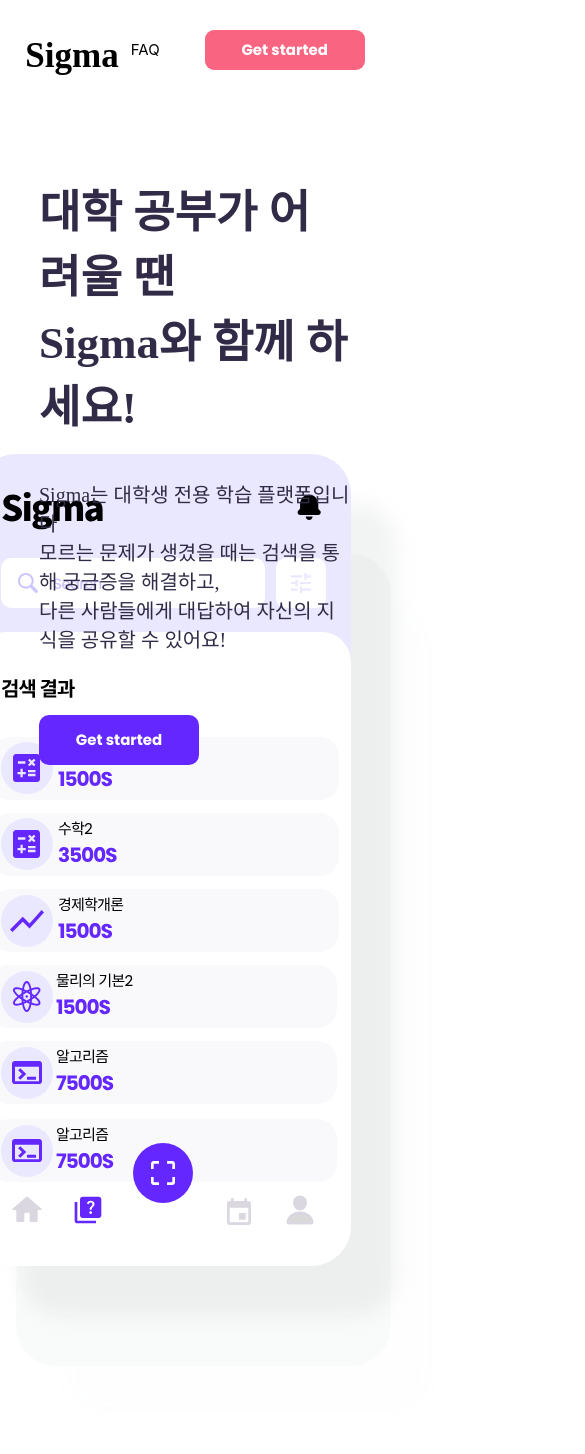
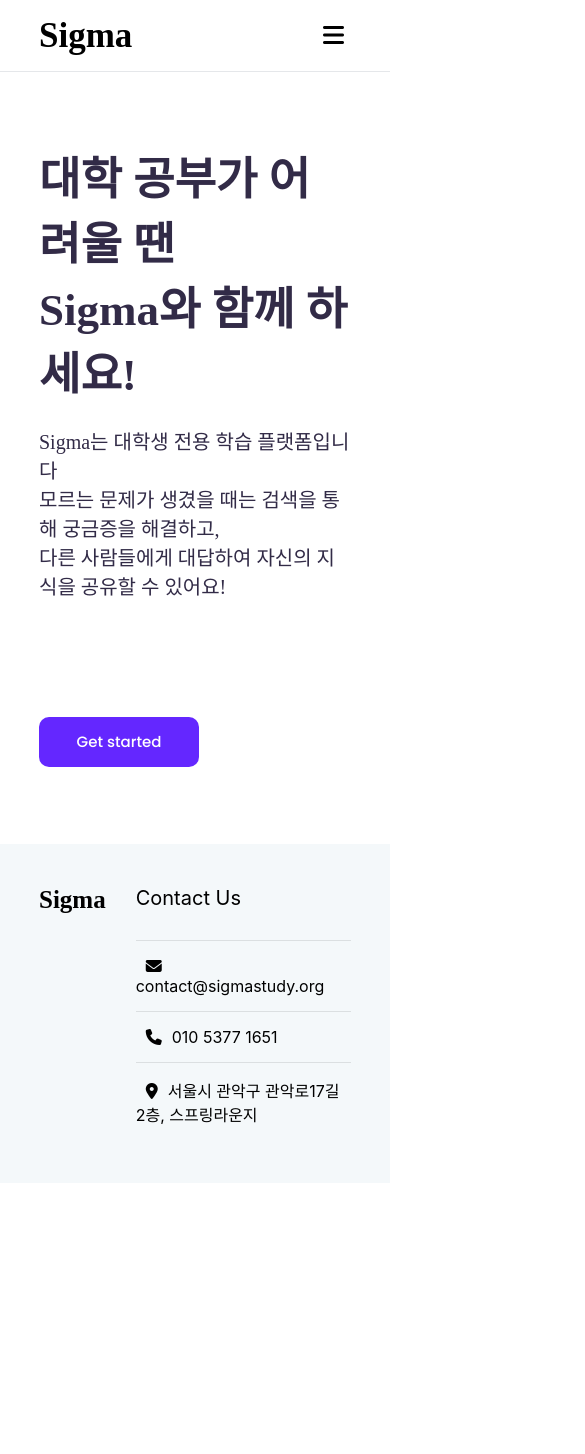
Before and after one commit to pswcsj/Sigma-landing-page, a website built with Vite: page index.html in a window 390 px wide. Shown: the whole page, 585 px wide, since content can reach past the window. After the commit the page ends 1183 px from the top, so only its background shows below. Built offline with nearby package versions, Linux system fonts and the light colour scheme; files whose address does not match are found by name.

Commit message:
Feat: Complete Basic Works

```diff
--- a/index.html
+++ b/index.html
@@ -8,24 +8,39 @@
     <link rel="preconnect" href="https://fonts.googleapis.com" />
     <link rel="preconnect" href="https://fonts.gstatic.com" crossorigin />
     <link
-      href="https://fonts.googleapis.com/css2?family=Fira+Sans:ital,wght@0,100;0,200;0,300;0,400;0,500;0,600;1,100;1,200;1,300;1,400;1,500&family=Poppins:wght@700&display=swap"
+      href="https://fonts.googleapis.com/css2?family=Fira+Sans:ital,wght@0,100;0,200;0,300;0,400;0,500;0,600;1,100;1,200;1,300;1,400;1,500&family=Poppins:wght@500&display=swap"
       rel="stylesheet"
     />
+    <script
+      src="https://kit.fontawesome.com/46f6e3e727.js"
+      crossorigin="anonymous"
+    ></script>
     <style>
       * {
         box-sizing: border-box;
       }
+      :root {
+        --main-purple: #6427ff;
+        --main-pink: #f96580;
+        --hover-gray: rgba(0, 27, 55, 0.1);
+        --container-gray: #f4f8fa;
+      }
       body {
         width: 100vw;
         margin: 0;
-        overflow: hidden;
       }
       .header {
-        margin: 0 auto;
+        z-index: 1;
+        position: fixed;
+        top: 0;
+        left: 0;
         display: flex;
-        width: 87%;
-        padding-top: 30px;
+        width: 100%;
+        padding: 10px 10%;
         justify-content: space-between;
+        align-items: center;
+        background-color: white;
+        border-bottom: 1px solid var(--hover-gray);
       }
       a {
         text-decoration: none;
@@ -34,7 +49,6 @@
       .logo {
         text-decoration: none;
         color: black;
-
         font-family: "Noto Sans KR";
         font-weight: 900;
         font-size: 35px;
@@ -42,6 +56,8 @@
       }
       .menu-button-container {
         display: flex;
+        width: max(30%, 350px);
+        justify-content: space-between;
       }
       .header .get-started {
         display: flex;
@@ -49,18 +65,18 @@
         align-items: center;
         width: 160px;
         height: 40px;
-        background: #f96580;
+        background: var(--main-purple);
         border-radius: 9px;
       }
       .header .get-started > div {
         font-family: "Poppins";
         font-style: normal;
-        font-weight: 500;
+        font-weight: 300;
         font-size: 15px;
         line-height: 22px;
         color: white;
       }
-      .faq {
+      .header-button {
         font-family: "Inter";
 
         font-style: normal;
@@ -68,16 +84,34 @@
         font-size: 15px;
         line-height: 18px;
 
-        margin-right: 45px;
         display: flex;
         align-items: center;
         height: 40px;
+
+        border-radius: 20%;
+        padding: 10px 15px;
+
+        transition: background 0.3s;
+      }
+      .header-button:hover {
+        background-color: rgba(2, 32, 71, 0.05);
+      }
+      .get-started:hover,
+      .container .get-started:hover {
+        background-color: var(--main-pink);
+      }
+      .get-started {
+        transition: all 0.3s;
       }
       .container {
         width: 80%;
+        height: 100%;
+        padding: 5% 0;
         margin: 0 auto;
-        margin-top: 100px;
         z-index: 1;
+        display: flex;
+        flex-direction: column;
+        justify-content: space-around;
       }
       .title {
         font-family: "Noto Sans KR";
@@ -85,7 +119,7 @@
         font-weight: 900;
         font-size: 45px;
         line-height: 65px;
-        margin-bottom: 40px;
+        margin-bottom: 20px;
         color: #322b47;
       }
       .desc {
@@ -95,7 +129,6 @@
         font-size: 20px;
         line-height: 29px;
         color: #322b47;
-        margin-bottom: 60px;
       }
       .container .get-started {
         border-radius: 10px;
@@ -115,7 +148,7 @@
       }
       .mobile {
         z-index: -1;
-        position: fixed;
+        position: absolute;
         bottom: -50%;
         right: 10%;
 
@@ -131,76 +164,137 @@
         background-repeat: no-repeat;
       }
       .page-container {
-        width: 100vw;
+        position: relative;
+        top: 71px;
+        /* width: 100vw;
         height: 100vh;
-        scroll-snap-type: y mandatory;
-        overflow-y: scroll;
+        overflow-y: scroll; */
+      }
+      .page-container > .basic-container:first-child {
+        position: relative;
+        height: calc(100vh - 71px);
+        background-image: url("img/study2.png");
+        background-repeat: no-repeat;
+        background-size: auto 180%;
+        background-position: right bottom;
       }
       .basic-container {
         height: 100vh;
-        scroll-snap-align: start;
       }
-      .second {
-        padding-top: 20vh;
-        margin-top: 0;
+      .basic-container:nth-child(odd) {
+        background-color: white;
+      }
+      .basic-container:nth-child(even) {
+        background-color: var(--container-gray);
       }
       .second > .title {
         font-style: normal;
         font-weight: 900;
         font-size: 45px;
-        color: #8f1391;
+        color: #425c6f;
       }
-      .purple {
-        background-color: #eae8fe;
+
+      .menu-button {
+        display: none;
       }
-      .gray {
-        background-color: #f4f8fa;
+
+      @media screen and (max-width: 768px) {
+        .menu-button {
+          display: flex;
+          align-items: center;
+          width: 28px;
+          height: 32px;
         }
-      .white {
+        .menu-button-container {
+          display: flex;
+          flex-direction: column;
+          position: fixed;
+          left: 0;
+          top: 71px;
+          transition: transform 0.2s;
+          transform-origin: top center;
+          transform: scaleY(0);
           background-color: white;
+          width: 100%;
         }
-      .board {
-        z-index: -2;
-        top: 100vh;
-        left: -50vw;
-        position: absolute;
-        width: 200vw;
-        height: 100vh;
+        .menu-button-container.active {
+          transform: scaleY(1);
         }
-      .mobile2 {
-        z-index: -1;
-        position: fixed;
-        bottom: -50%;
-        right: 10%;
+        .menu-button-container > a {
+          padding-left: 7%;
+          border-radius: 0;
+        }
+        .menu-button-container > a:hover {
+          border-radius: none;
+          background-color: rgba(2, 32, 71, 0.05);
+        }
+        .header .get-started {
+          background: none;
+          width: auto;
+          justify-content: start;
+        }
+        .header .get-started > div {
+          font-family: "Inter";
+          color: black;
 
-        width: 375px;
-        height: 812px;
+          font-style: normal;
+          font-weight: 400;
+          font-size: 15px;
+          line-height: 18px;
 
-        border-radius: 40px;
-        box-shadow: 45px 50px 20px #babebe2f;
-        background-image: url("img/phone.svg");
-        background-size: cover;
-        background-repeat: no-repeat;
+          display: flex;
+          align-items: center;
+          height: 40px;
+        }
+        .header-button {
+          padding-left: 0;
+        }
+      }
+      .bottom {
+        background-color: var(--container-gray);
+        padding: 5vh 10vw;
+        display: flex;
+      }
+      .contact-title {
+        margin-bottom: 30px;
+        font-family: "Inter";
+        font-weight: 400;
+        font-size: 20px;
+      }
+      .contact-info-container > div {
+        font-family: "Inter";
+
+        padding: 15px 0;
+        border-top: 1px solid rgba(0, 0, 0, 10%);
+      }
+      .phone > i,
+      .email > i,
+      .address > i {
+        padding: 0 10px;
+      }
+      .bottom-logo {
+        margin-right: 30px;
+        font-family: "Noto Sans KR";
+        font-weight: 900;
+        font-size: 25px;
       }
     </style>
     <script type="module" src="/src/main.ts" defer></script>
   </head>
   <body>
-    <div class="mobile"></div>
-    <!-- <div class="mobile2"></div> -->
-    <div class="board purple"></div>
-    <div class="board gray"></div>
-    <div class="board white"></div>
-    <div class="page-container">
-      <div class="basic-container">
     <div class="header">
       <a href="#" class="logo">Sigma</a>
       <div class="menu-button-container">
-            <a href="#" class="faq">FAQ</a>
+        <a href="#" class="header-button">팀 소개</a>
+        <a href="#" class="header-button">CONTACT</a>
         <a href="#" class="get-started"><div>Get started</div></a>
       </div>
+      <a href="#" class="menu-button"><i class="fa-solid fa-bars fa-xl"></i></a>
     </div>
+    <div class="page-container">
+      <div class="basic-container">
         <div class="container">
+          <div>
             <div class="title">
               대학 공부가 어려울 땐<br />Sigma와 함께 하세요!
             </div>
@@ -210,26 +304,43 @@
               모르는 문제가 생겼을 때는 검색을 통해 궁금증을 해결하고,<br />
               다른 사람들에게 대답하여 자신의 지식을 공유할 수 있어요!
             </div>
+          </div>
           <a href="#"><div class="get-started">Get started</div></a>
         </div>
       </div>
-      <div class="basic-container">
+      <!-- <div class="basic-container">
         <div class="container second">
           <div class="title">
             <div style="font-weight: 400">우리의</div>
             지식을 기부해봐요!
           </div>
           <div class="desc">
-            자신 있는 과목을 골라서 문제를 검새하면
+            자신 있는 과목을 골라서 문제를 검색하면
             <br />
             사람들의 질문 목록이 나와요<br /><br />
             답변을 단 후 채택되면 돈으로 환전 가능한<br />
             포인트를 얻을 수 있답니다
           </div>
         </div>
+      </div> -->
+      <div class="bottom">
+        <div class="bottom-logo">Sigma</div>
+        <div class="contact">
+          <div class="contact-title">Contact Us</div>
+          <div class="contact-info-container">
+            <div class="email">
+              <i class="fa-solid fa-envelope"></i>contact@sigmastudy.org
             </div>
-      <div class="basic-container"></div>
-      <div class="basic-container"></div>
+            <div class="phone">
+              <i class="fa-solid fa-phone"></i>010 5377 1651
+            </div>
+            <div class="address">
+              <i class="fa-solid fa-location-dot"></i>서울시 관악구 관악로17길
+              2층, 스프링라운지
+            </div>
+          </div>
+        </div>
+      </div>
     </div>
   </body>
 </html>
--- a/tsconfig.json
+++ b/tsconfig.json
@@ -11,7 +11,7 @@
     "strictBindCallApply": true,
     "sourceMap": true,
     "resolveJsonModule": true,
-    "isolatedModules": true,
+    "isolatedModules": false,
     "esModuleInterop": true,
     "noEmit": true,
     "noUnusedLocals": true,
```
Also changed, not shown: src/main.ts (+27 -132 lines). Lines whose indentation alone changed are shown as unchanged.
